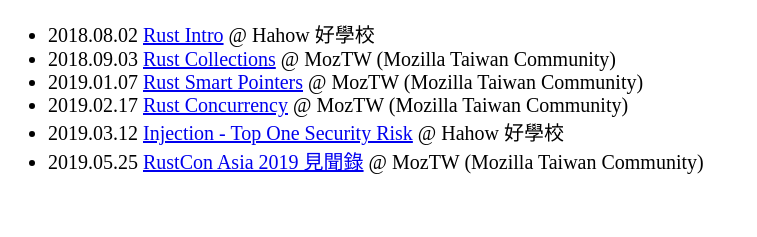
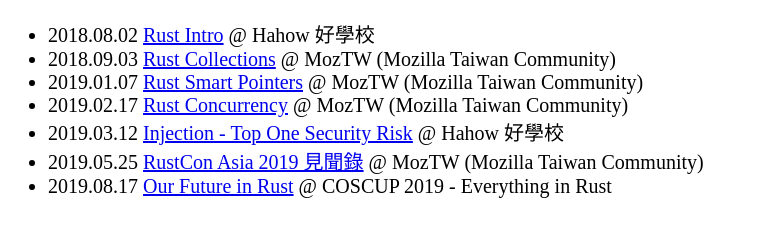
Before and after one commit to weihanglo/slides, a plain HTML site: page index.html in a window 1280 px wide. Shown: the part 61-298 px from the top of the page, without its empty margins (0-757 px from the left). Drawn offline with Linux system fonts and the light colour scheme.

Commit message:
new slide "Our Future in Rust"

```diff
--- a/index.html
+++ b/index.html
@@ -19,6 +19,7 @@
       <li>2019.02.17 <a href="rust-concurrency.html">Rust Concurrency</a> @ MozTW (Mozilla Taiwan Community)</li>
       <li>2019.03.12 <a href="injection.html">Injection - Top One Security Risk</a> @ Hahow 好學校</li>
       <li>2019.05.25 <a href="rustcon-asia-2019.html">RustCon Asia 2019 見聞錄</a> @ MozTW (Mozilla Taiwan Community)</li>
+      <li>2019.08.17 <a href="coscup2019-our-future-in-rust.pdf">Our Future in Rust</a> @ COSCUP 2019 - Everything in Rust</li>
     </ul>
   </body>
 </html>
```
Also changed, not shown: 2 other files.
